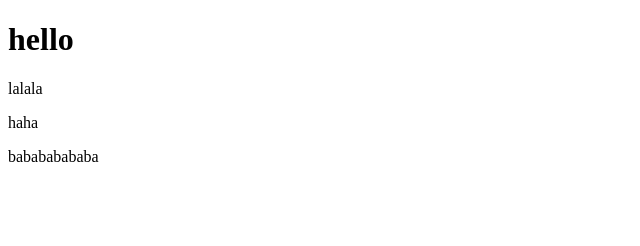
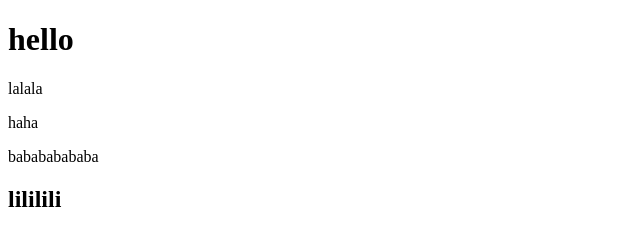
Before and after one commit to ZhengyangLin/info20005-playground, a plain HTML site: page index.html in a window 1280 px wide. Shown: the whole page, without its empty margins (0-640 px from the left). Drawn offline with Linux system fonts and the light colour scheme.

Commit message:
Update index.html

```diff
--- a/index.html
+++ b/index.html
@@ -10,5 +10,6 @@
     <p>lalala</p>
     <p>haha</p>
     <p>babababababa</p>
+    <h2>lililili</h2>
 </body>
 </html>
```
